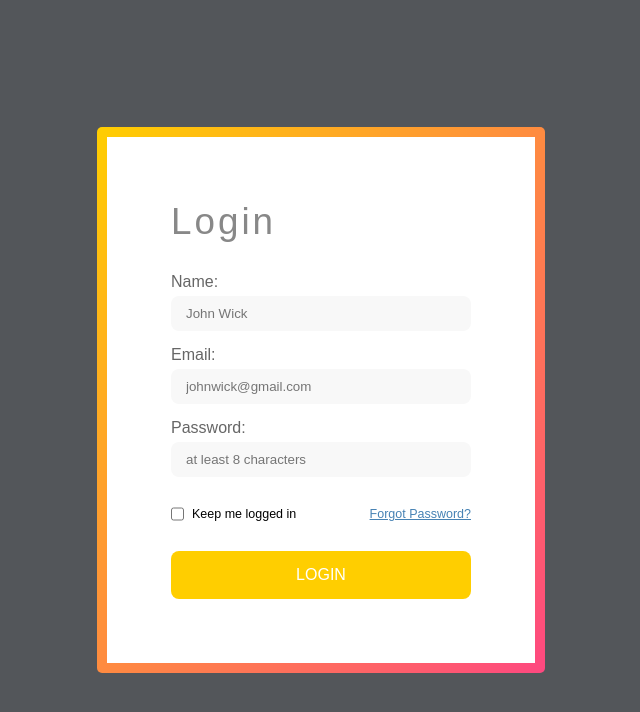
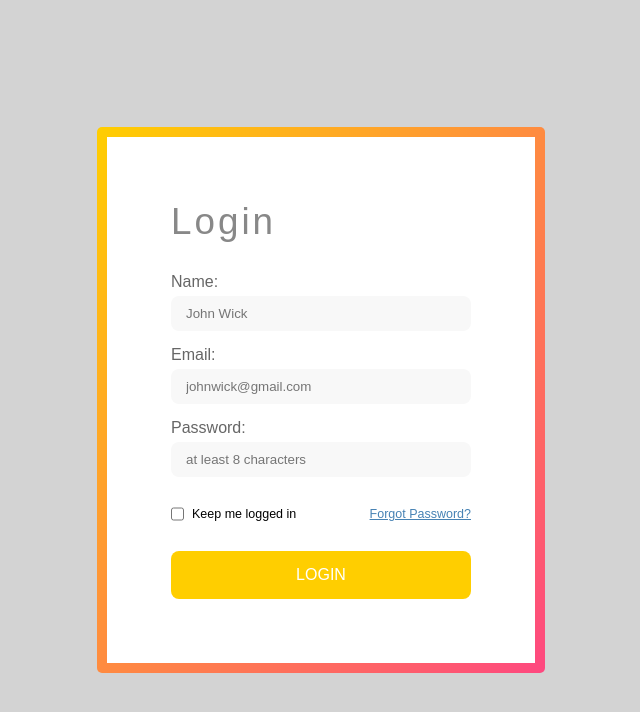
Before and after one commit to CodingClauds/React-Login, a React (Create React App) app: page / in a window 1280 px wide. Shown: the top 712 px of the page, without its empty margins (319-959 px from the left). Built offline with nearby package versions, Linux system fonts and the light colour scheme.

Commit message:
color change

```diff
--- a/src/App.scss
+++ b/src/App.scss
@@ -20,6 +20,5 @@ button {
   display: flex;
   justify-content: center;
   align-items: center;
-  background-color: #53565a;
-  // add background-img, icons something playfull
+  background-color: lightgrey;
 }
```
